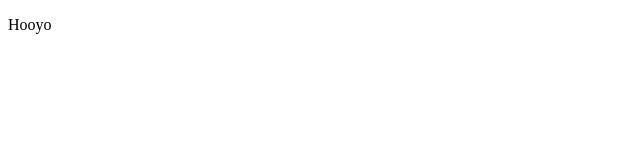
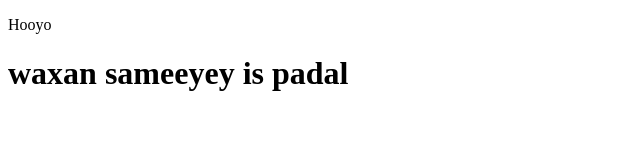
Before and after one commit to ISMACIL-MAKER/todoApp, a plain HTML site: page index.html in a window 1280 px wide. Shown: the whole page, without its empty margins (0-640 px from the left). Drawn offline with Linux system fonts and the light colour scheme.

Commit message:
update main

```diff
--- a/index.html
+++ b/index.html
@@ -7,6 +7,7 @@
 </head>
 <body>
     <p>Hooyo</p>
+    <h1>waxan sameeyey is padal</h1>
 
 </body>
 </html>
```
